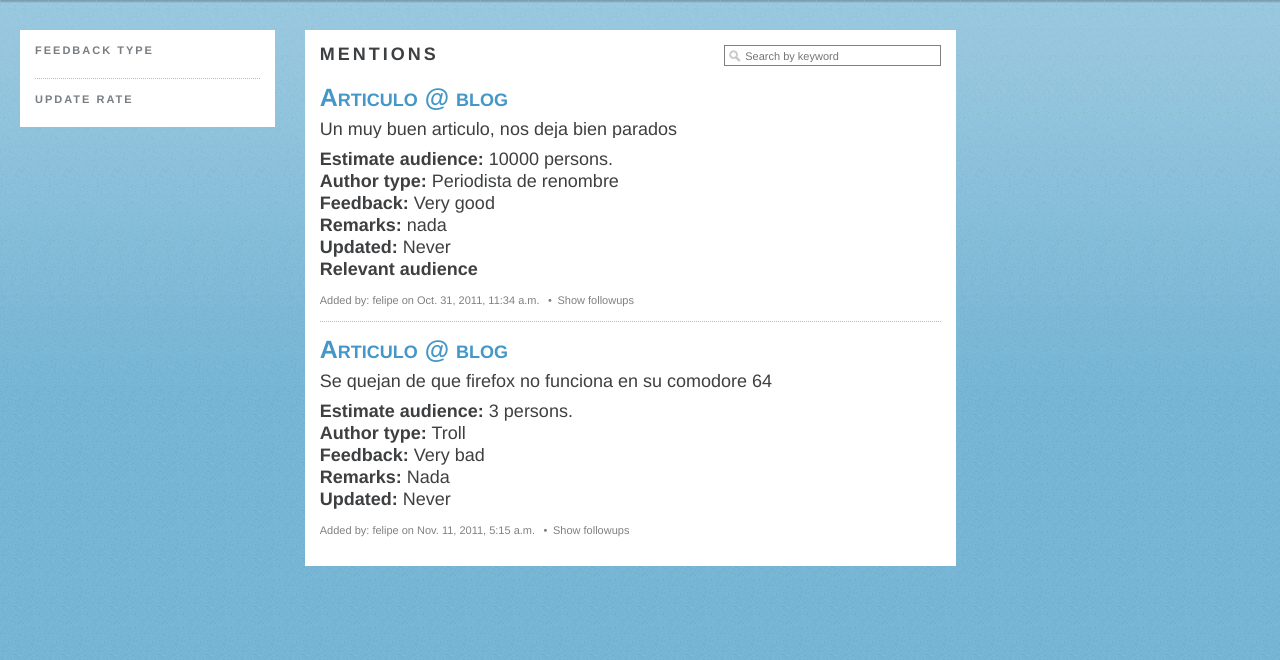
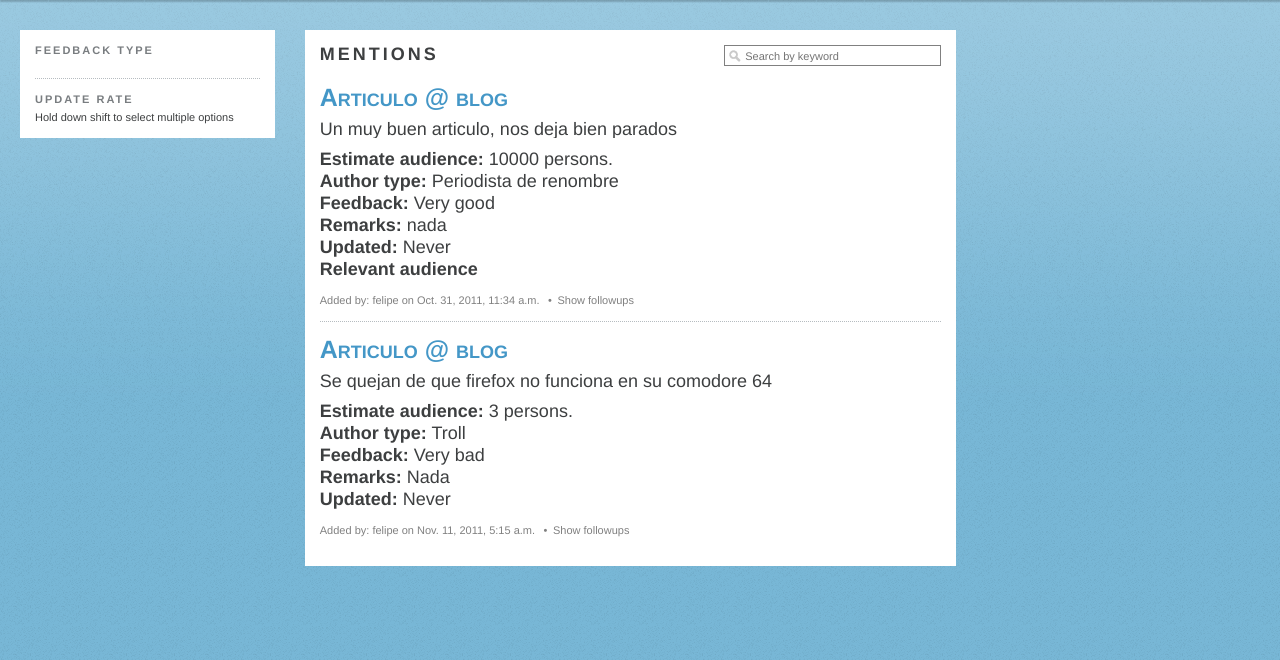
Before and after one commit to mozillahispano/mozbuzz, a Django app: template templates/buzz/index.html in a window 1280 px wide. Shown: the part 60-720 px from the top of the page. Run offline with Django 3.2, Linux system fonts and the light colour scheme; the template is opened without the code that fills it: values that come from a table or form of the project are taken from there, others are empty; data comes from the database, SQL or seed files in the repository; parts of the project's set-up code (start-up, migrations or seed data) failed here and were passed over; some web fonts are replaced.

Commit message:
multiple select help text

```diff
--- a/templates/buzz/index.html
+++ b/templates/buzz/index.html
@@ -18,6 +18,9 @@
                     <li><a class="{% if val in query.update_rate %}selected{%endif%}" href="?{{ query|query_get:"update_rate"|query_set:val|query_encode }}" data-althref="?{{ query|query_get:"update_rate"|query_toggle:val|query_encode}}" title="{{name}}">{{name}}</a></li>
                     {%endfor%}
                 </ul>
+                <div class="helptext">
+                    {% trans "Hold down shift to select multiple options" %}
+                </div>
             </div>
         </div>
     </div>
```
